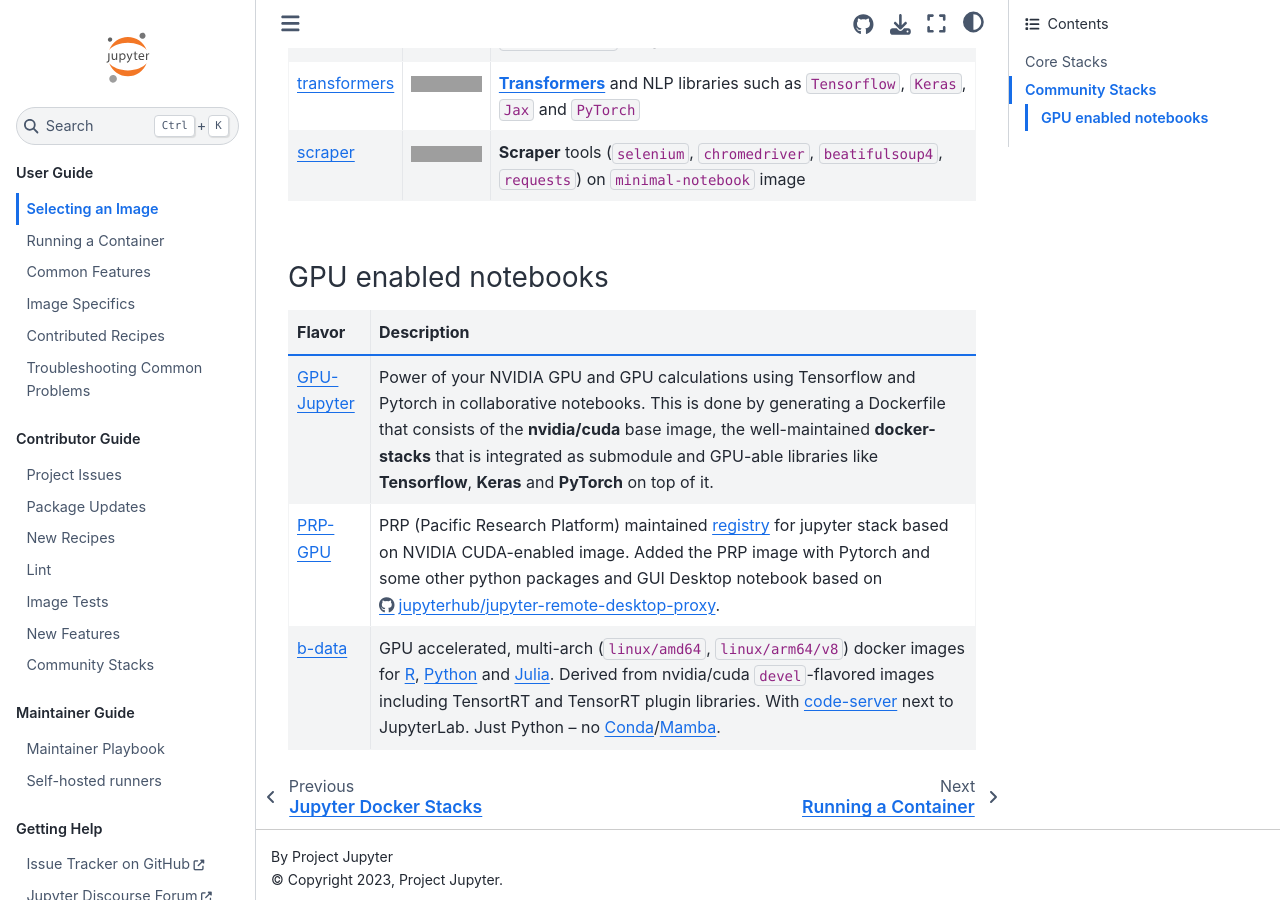
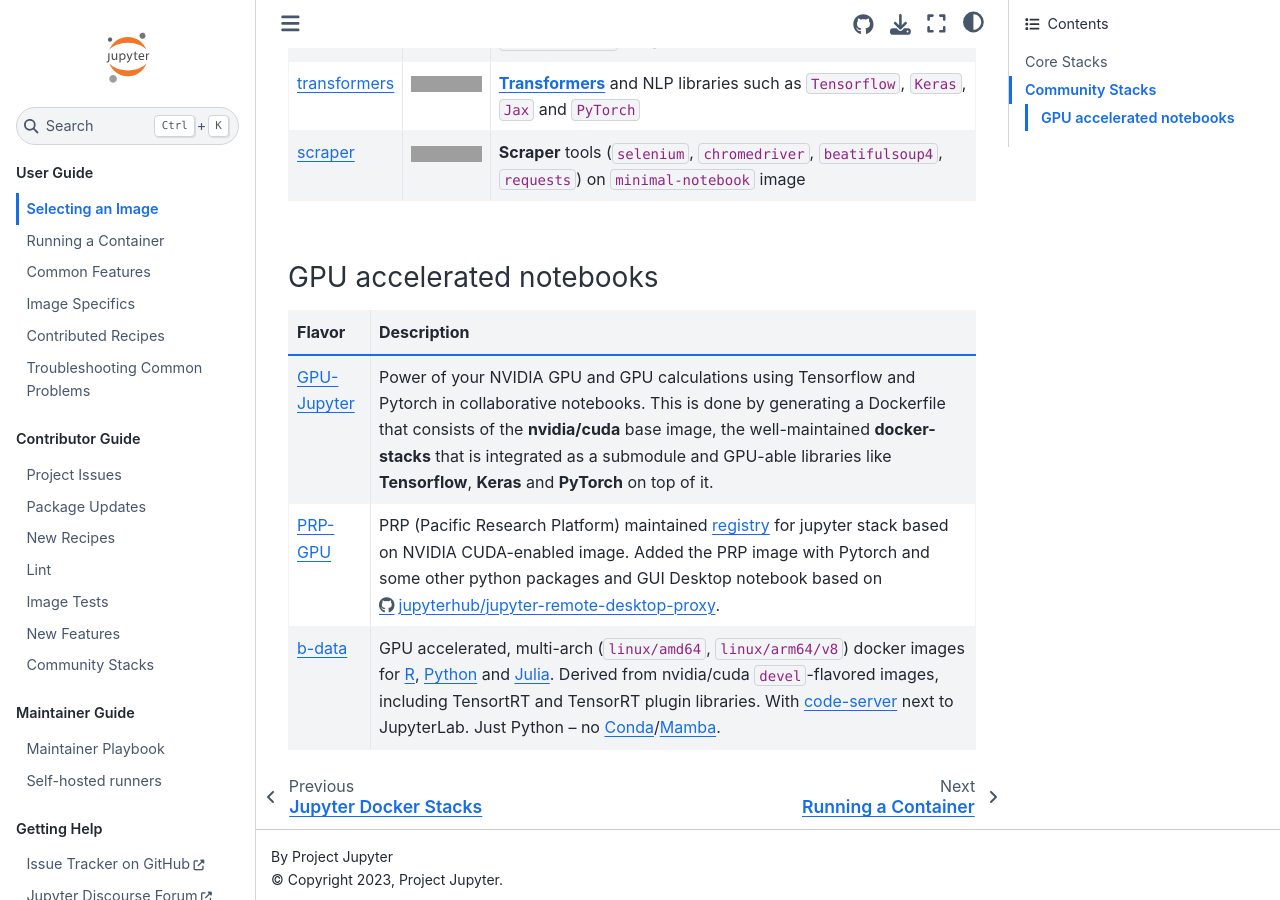
Before and after one commit to jupyter/docker-stacks, a Sphinx documentation site: the page built from docs/using/selecting.md, in a window 1280 px wide and 900 px high, scrolled down 5706 px. Built offline with Sphinx 7.4.7 and the Sphinx Book theme 1.1.4, drawn with Linux system fonts in a browser that asks for light colours; some of the changed text lies outside the part shown; grey boxes are pictures that could not be loaded.

Commit message:
Update selecting.md

````diff
--- a/docs/using/selecting.md
+++ b/docs/using/selecting.md
@@ -51,7 +51,7 @@
 It contains:
 
 - Everything in `jupyter/docker-stacks-foundation`
-- Minimally-functional Jupyter Notebook server (e.g., no LaTeX support for saving notebooks as PDFs)
+- Minimally functional Jupyter Notebook server (e.g., no LaTeX support for saving notebooks as PDFs)
 - `notebook`, `jupyterhub` and `jupyterlab` packages
 - A `start-notebook.sh` script as the default command
 - A `start-singleuser.sh` script useful for launching containers in JupyterHub
@@ -167,7 +167,7 @@
 `jupyter/datascience-notebook` includes libraries for data analysis from the Julia, Python, and R
 communities.
 
-- Everything in the `jupyter/scipy-notebook` and `jupyter/r-notebook` images, and their ancestor
+- Everything in the `jupyter/scipy-notebook` and `jupyter/r-notebook` images and their ancestor
   images
 - [rpy2](https://rpy2.github.io/doc/latest/html/index.html) package
 - The [Julia](https://julialang.org/) compiler and base environment
@@ -228,7 +228,7 @@
 
 ```{warning}
 - Tags before `2022-07-05` were sometimes incorrect. Please, do not rely on them.
-- Single-platform images have either `aarch64` or `x86_64` tag prefixes, for example `jupyter/base-notebook:aarch64-python-3.10.5`
+- Single-platform images have either `aarch64` or `x86_64` tag prefixes, for example, `jupyter/base-notebook:aarch64-python-3.10.5`
 ```
 
 For stability and reproducibility, you should either reference a date formatted
@@ -279,13 +279,13 @@
 [scraper]: https://github.com/rgriffogoes/scraper-notebook
 [scraper_b]: https://mybinder.org/v2/gh/rgriffogoes/scraper-notebook/main
 
-### GPU enabled notebooks
+### GPU accelerated notebooks
 
 | Flavor             | Description                                                                                                                                                                                                                                                                                                                                               |
 | ------------------ | --------------------------------------------------------------------------------------------------------------------------------------------------------------------------------------------------------------------------------------------------------------------------------------------------------------------------------------------------------- |
-| [GPU-Jupyter][gpu] | Power of your NVIDIA GPU and GPU calculations using Tensorflow and Pytorch in collaborative notebooks. This is done by generating a Dockerfile that consists of the **nvidia/cuda** base image, the well-maintained **docker-stacks** that is integrated as submodule and GPU-able libraries like **Tensorflow**, **Keras** and **PyTorch** on top of it. |
+| [GPU-Jupyter][gpu] | Power of your NVIDIA GPU and GPU calculations using Tensorflow and Pytorch in collaborative notebooks. This is done by generating a Dockerfile that consists of the **nvidia/cuda** base image, the well-maintained **docker-stacks** that is integrated as a submodule and GPU-able libraries like **Tensorflow**, **Keras** and **PyTorch** on top of it. |
 | [PRP-GPU][prp_gpu] | PRP (Pacific Research Platform) maintained [registry][prp_reg] for jupyter stack based on NVIDIA CUDA-enabled image. Added the PRP image with Pytorch and some other python packages and GUI Desktop notebook based on <https://github.com/jupyterhub/jupyter-remote-desktop-proxy>.                                                                      |
-| [b-data][b-data]   | GPU accelerated, multi-arch (`linux/amd64`, `linux/arm64/v8`) docker images for [R][r_cuda], [Python][python_cuda] and [Julia][julia_cuda]. Derived from nvidia/cuda `devel`-flavored images including TensortRT and TensorRT plugin libraries. With [code-server][code-server] next to JupyterLab. Just Python – no [Conda][conda]/[Mamba][mamba].       |
+| [b-data][b-data]   | GPU accelerated, multi-arch (`linux/amd64`, `linux/arm64/v8`) docker images for [R][r_cuda], [Python][python_cuda] and [Julia][julia_cuda]. Derived from nvidia/cuda `devel`-flavored images, including TensortRT and TensorRT plugin libraries. With [code-server][code-server] next to JupyterLab. Just Python – no [Conda][conda]/[Mamba][mamba].       |
 
 [gpu]: https://github.com/iot-salzburg/gpu-jupyter
 [prp_gpu]: https://gitlab.nrp-nautilus.io/prp/jupyter-stack/-/tree/prp
````
Also changed, not shown: other parts of docs/using/selecting.md (+1 -1 lines).
